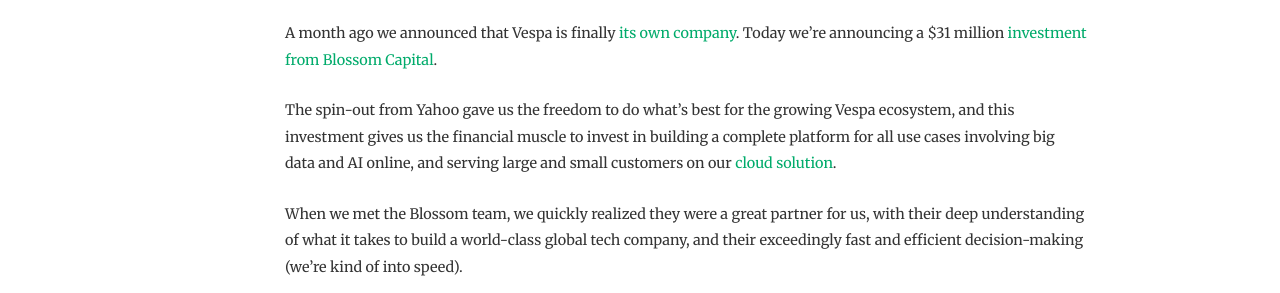
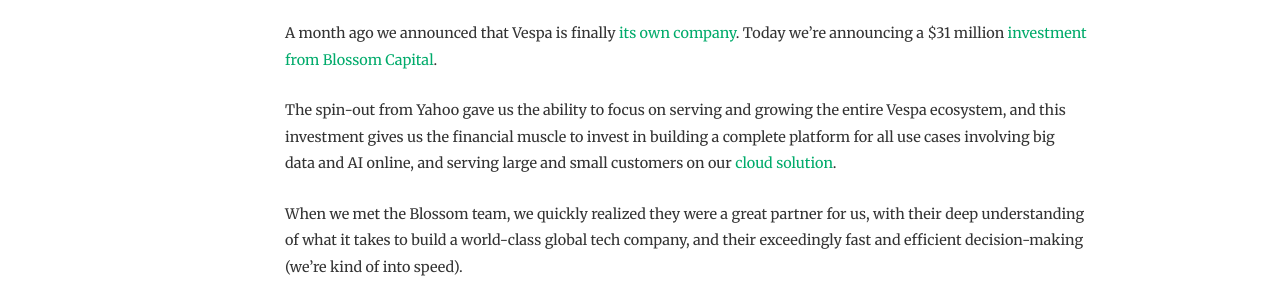
Before and after one commit to vespa-engine/blog, a Jekyll site: the page built from _posts/2023-11-01-announcing-our-series-a-funding.md, in a window 1280 px wide and 900 px high, scrolled down 757 px. Shown: the part 290-583 px from the top of the window. Built offline with Jekyll 4.4.1, drawn with Linux system fonts in a browser that asks for light colours; nearby versions of some CDN libraries; comment, search, counter and statistics services are not loaded.

Commit message:
Make this clearer

```diff
--- a/_posts/2023-11-01-announcing-our-series-a-funding.md
+++ b/_posts/2023-11-01-announcing-our-series-a-funding.md
@@ -15,7 +15,7 @@
 Today we're announcing a $31 million
 [investment from Blossom Capital](https://www.blossomcap.com/portfolio/vespa-ai).
 
-The spin-out from Yahoo gave us the freedom to do what's best for the growing Vespa ecosystem,
+The spin-out from Yahoo gave us the ability to focus on serving and growing the entire Vespa ecosystem,
 and this investment gives us the financial muscle to invest in building a complete platform for
 all use cases involving big data and AI online, and serving large and small customers on our
 [cloud solution](https://cloud.vespa.ai).
```
